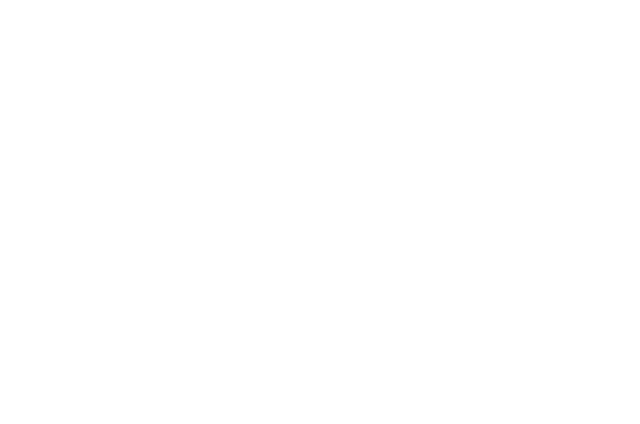
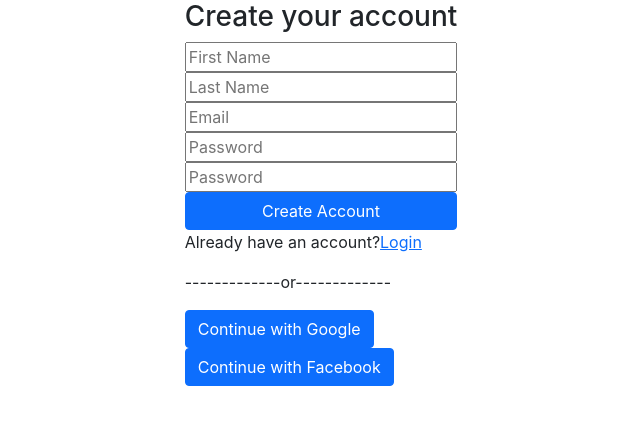
Before and after one commit to shamim1620/luxury-living, a React (Create React App) app: page /register in a window 1280 px wide. Before the commit this address had no page. Shown: the top 424 px of the page, without its empty margins (319-959 px from the left). Built offline with nearby package versions, Linux system fonts and the light colour scheme; no server answers.

Commit message:
google login added

```diff
--- a/src/App.js
+++ b/src/App.js
@@ -9,9 +9,12 @@ import {
 import Login from './Pages/Home/Login/Login/Login';
 import About from './Pages/About/About/About';
 import Projects from './Pages/Projects/Projects/Projects';
+import Register from './Pages/Home/Register/Register';
+import AuthProvider from './context/AuthProvider';
 
 function App() {
   return (
+    <AuthProvider>
       <Router>
         <Routes>
           <Route path="/" element={<Home />} />
@@ -19,8 +22,10 @@ function App() {
           <Route path="about" element={<About />} />
           <Route path="projects" element={<Projects />} />
           <Route path="login" element={<Login />} />
+          <Route path="register" element={<Register />} />
         </Routes>
       </Router>
+    </AuthProvider>
   );
 }
 
--- a/src/Pages/Home/Login/Login/Login.js
+++ b/src/Pages/Home/Login/Login/Login.js
@@ -1,12 +1,28 @@
 import React from 'react';
 import { Button } from 'react-bootstrap';
 import { useForm } from 'react-hook-form';
+import { Link, useLocation, useNavigate } from 'react-router-dom';
+import useAuth from '../../../../hooks/useAuth';
 import logo from '../../../../icon/company_logo.png';
 import './Login.css';
 
 const Login = () => {
     const { register, handleSubmit } = useForm();
     const onSubmit = data => console.log(data);
+
+    const location = useLocation();
+    const navigate = useNavigate();
+    const { signInUsingGoogle } = useAuth();
+    const redirect_uri = location.state?.form || '/home';
+
+
+    const handleGoogleLogIn = () => {
+        signInUsingGoogle()
+            .then(result => {
+                navigate(redirect_uri);
+            })
+    }
+    console.log(redirect_uri);
     return (
         <div className='d-flex justify-content-center align-items-center'>
             <div>
@@ -16,7 +32,8 @@ const Login = () => {
                     <input type='password' placeholder='password' {...register("password", { required: true })} />
                     <input type="submit" />
                 </form>
-                <Button className='google-btn mt-5 '>Continue with google</Button>
+                <Button onClick={handleGoogleLogIn} className='google-btn mt-5 '>Continue with google</Button>
+                <p>Don't have account?<Link to="/register">Create Account</Link></p>
             </div>
 
         </div>
--- /dev/null
+++ b/src/Pages/Home/Register/Register.css
@@ -0,0 +1,5 @@
+.registation-form{
+    display: flex;
+    flex-direction: column;
+
+}
--- /dev/null
+++ b/src/Pages/Home/Register/Register.js
@@ -0,0 +1,35 @@
+import React from 'react';
+import { Button, ButtonGroup } from 'react-bootstrap';
+import { useForm } from 'react-hook-form';
+import { Link } from 'react-router-dom';
+import "./Register.css";
+
+const Register = () => {
+    const { register, handleSubmit } = useForm();
+    const onSubmit = data => console.log(data);
+    return (
+        <div className='d-flex justify-content-center align-items-center' >
+            <div className=''>
+                <h3>Create your account</h3>
+
+                <form className='registation-form' onSubmit={handleSubmit(onSubmit)}>
+                    <input placeholder='First Name' {...register("firstName", { required: true, maxLength: 20 })} />
+                    <input placeholder='Last Name' {...register("lastName", { pattern: /^[A-Za-z]+$/i })} />
+                    <input placeholder='Email' type='email' {...register("email", { required: true })} />
+                    <input placeholder='Password' type="password" {...register("password", { required: true, minLength: 8 })} />
+                    <input placeholder='Password' type="password" {...register("cofirm password", { required: true, minLength: 8 })} />
+                    <Button type='submit'> Create Account</Button>
+                </form>
+                <p>Already have an account?<Link to='/login'>Login</Link></p>
+                <p>-------------or-------------</p>
+                <Button>Continue with Google</Button>
+                <br />
+                <Button>Continue with Facebook</Button>
+
+            </div>
+        </div>
+
+    );
+};
+
+export default Register;
--- a/src/Pages/Shared/Navigation/Navigation.js
+++ b/src/Pages/Shared/Navigation/Navigation.js
@@ -21,6 +21,7 @@ const Navigation = () => {
                         </Nav>
                         <Nav >
                             <Nav.Link as={NavLink} to="/login"><Button>Login</Button></Nav.Link>
+                            <Nav.Link as={NavLink} to="/register"><Button>Register</Button></Nav.Link>
                         </Nav>
                     </Navbar.Collapse>
                 </Container>
--- /dev/null
+++ b/src/context/AuthProvider.js
@@ -0,0 +1,21 @@
+import React, { createContext } from 'react';
+import useFirebase from '../hooks/useFriebase';
+
+export const AuthContext = createContext(null);
+
+const AuthProvider = ({ children }) => {
+    const allContext = useFirebase()
+    return (
+        <div>
+            <AuthContext.Provider value={allContext}>
+                {
+                    children
+                }
+
+            </AuthContext.Provider>
+
+        </div>
+    );
+};
+
+export default AuthProvider;
--- /dev/null
+++ b/src/hooks/useAuth.js
@@ -0,0 +1,10 @@
+import { useContext } from "react";
+import { AuthContext } from "../context/AuthProvider";
+
+
+const useAuth = () => {
+    const Auth = useContext(AuthContext)
+
+    return Auth;
+}
+export default useAuth;
--- /dev/null
+++ b/src/hooks/useFriebase.js
@@ -0,0 +1,33 @@
+import initializeAuthentication from "../Pages/Home/Login/Firebase/Firebase.init";
+import { useState } from "react";
+import { getAuth, signInWithPopup, GoogleAuthProvider, signOut } from "firebase/auth";
+
+
+
+initializeAuthentication();
+
+const useFirebase = () => {
+    const [user, setUser] = useState({});
+    const [error, setError] = useState({});
+    const googleProvider = new GoogleAuthProvider();
+    const auth = getAuth();
+    const signInUsingGoogle = () => {
+       return signInWithPopup(auth, googleProvider)
+    }
+    const logOut = () => {
+        signOut(auth).then(() => {
+            // Sign-out successful.
+        }).catch((error) => {
+            // An error happened.
+        });
+
+    }
+    return {
+        user,
+        error,
+        signInUsingGoogle,
+        logOut
+    }
+
+}
+export default useFirebase;
```
Lines whose indentation alone changed are shown as unchanged.
